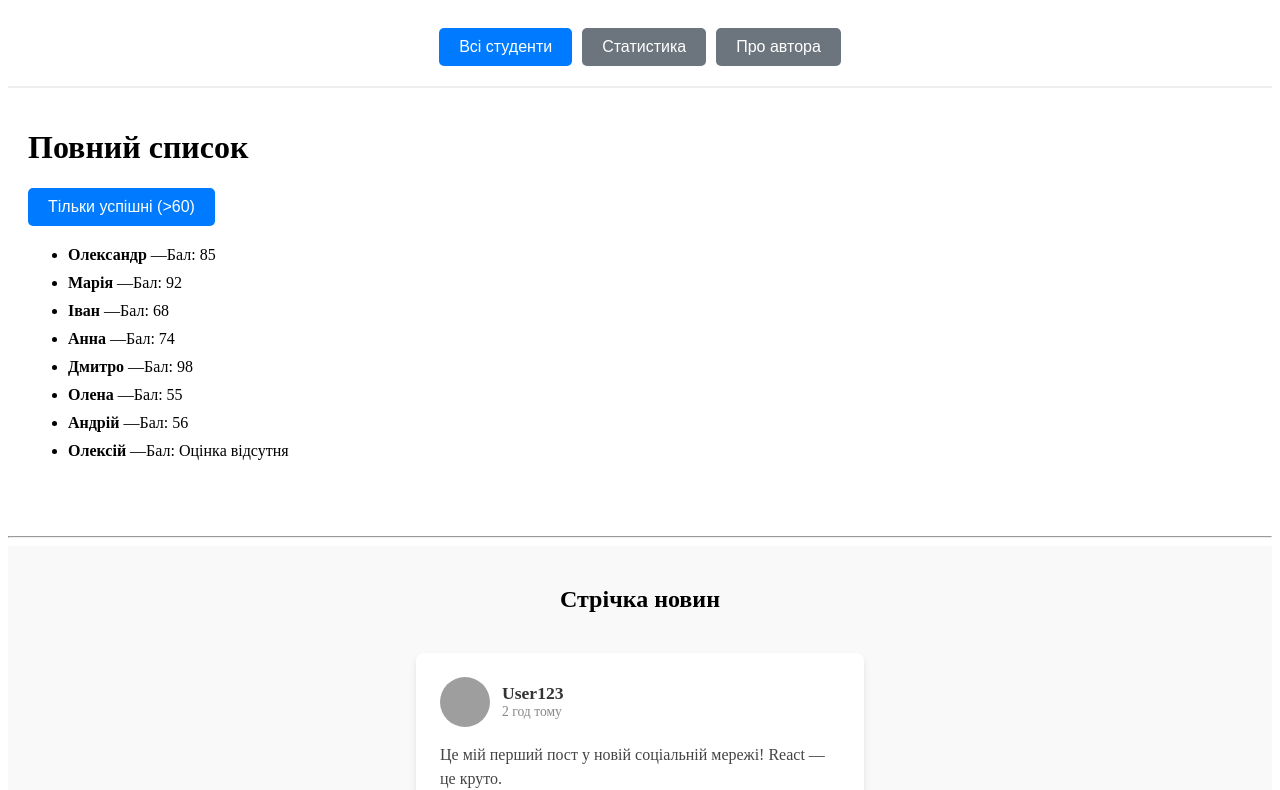
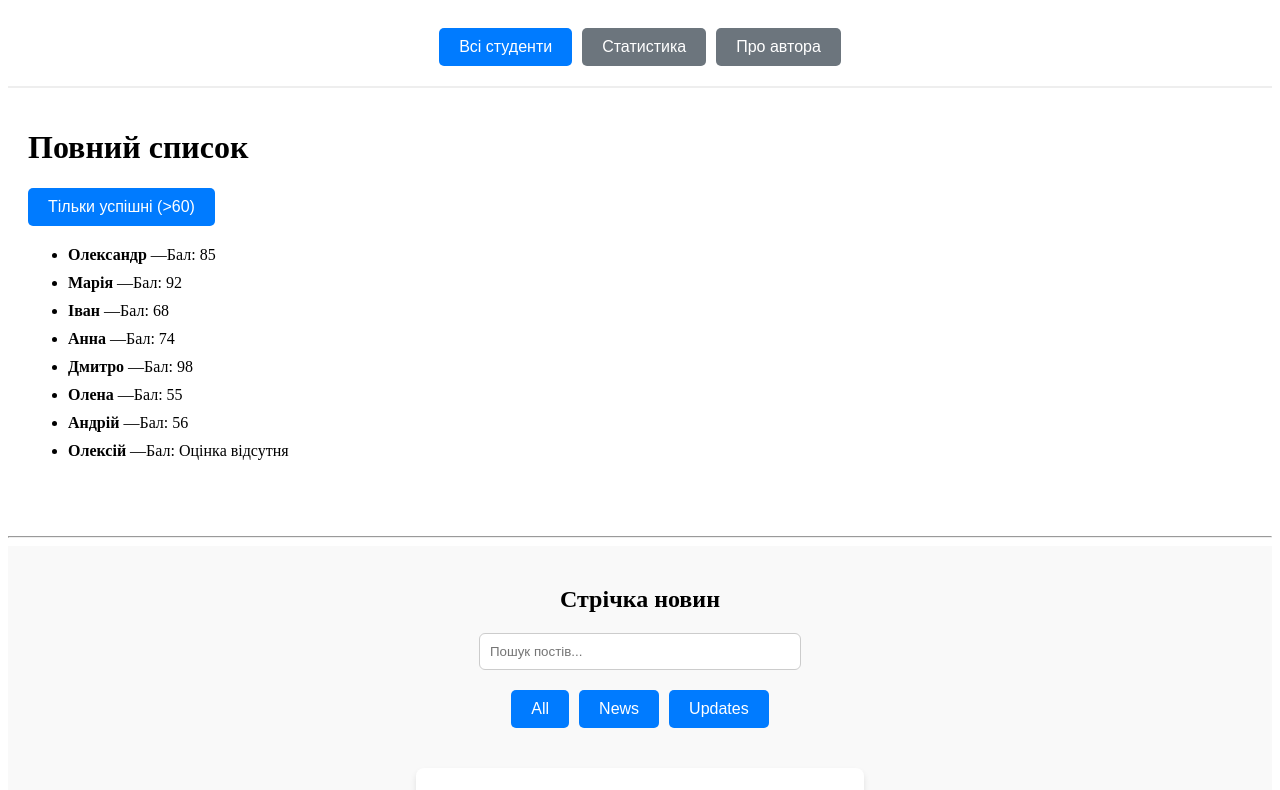
Before and after one commit to ZhytomyrskaAnna/my-react-project, a React (Vite) app: page / in a window 1280 px wide. Shown: the top 790 px of the page. Built offline with nearby package versions, Linux system fonts and the light colour scheme; grey boxes are pictures that could not be loaded.

Commit message:
Add search and category filtering for posts

```diff
--- a/src/App.jsx
+++ b/src/App.jsx
@@ -3,8 +3,9 @@ import Input from './components/atoms/Input/Input.jsx';
 import Card from './components/molecules/Card/Card.jsx';
 import Header from "./components/organisma/Header.jsx";
 import Post from './components/molecules/Post/Post.jsx';
+import SearchBar from "./components/molecules/SearchBar/SearchBar.jsx";
 import styles from './App.module.css';
-import { students, postsData } from './data';
+import { students, postsData, categories } from './data';
 import { useState } from 'react';
 
 function App() {
@@ -12,16 +13,30 @@ function App() {
   const [showHelp, setShowHelp] = useState(false);
   const [filterActive, setFilterActive] = useState(false);
   const [activeTab, setActiveTab] = useState('list');
+  const [searchTerm, setSearchTerm] = useState("");
+  const [activeCategory, setActiveCategory]=useState("All");
 
   const totalScore = students.reduce((acc, student) => acc + (student.score || 0), 0);
   const averageScore = students.length > 0 ? (totalScore / students.length).toFixed(1) : 0;;
 
-   const studentsToDisplay = filterActive
+  const studentsToDisplay = filterActive
     ? students.filter(s => s.score > 60)
     : students;
 
+  const filteredPosts = postsData.filter((post) =>{
+    const matchesSearch =
+      post.content.toLowerCase().includes(searchTerm.toLowerCase()) ||
+      post.author.toLowerCase().includes(searchTerm.toLowerCase());
+    const matchesCategory =
+      activeCategory === "All" || post.category === activeCategory;
+
+     return matchesSearch && matchesCategory;
+  })
+
   const handleLogin = () => {
     alert('Логіка входу буде реалізована пізніше');
+
+
   };
 
   return (
@@ -100,7 +115,7 @@ function App() {
         {activeTab === 'about' && (
           <Card>
             <h2>Про автора</h2>
-            <p>Цю лабораторну роботу виконав студент групи 101.</p>
+            <p>Цю лабораторну роботу виконала студентка групи КН-22 Житомирська Анна.</p>
             <p>Вивчення React: Списки, Ключі, Умовний рендеринг та Стан.</p>
           </Card>
         )}
@@ -111,11 +126,38 @@ function App() {
       {/* СТРІЧКА НОВИН */}
       <section style={{ padding: '20px', backgroundColor: '#f9f9f9' }}>
         <h2 style={{ textAlign: 'center' }}>Стрічка новин</h2>
-        <div style={{ maxWidth: '600px', margin: '0 auto', display: 'flex', flexDirection: 'column', gap: '20px' }}>
-          {postsData.map((post) => (
-            <Post key={post.id} {...post} />
+
+        <SearchBar
+          searchTerm={searchTerm}
+          onSearchChange={setSearchTerm}
+        />
+
+        <div style={{ display: "flex", gap: "10px", justifyContent: "center", margin: "20px 0" }}>
+          {categories.map((cat) => (
+          <Button
+            key={cat}
+            onClick={() => setActiveCategory(cat)}
+            className={activeCategory === cat ? styles.active : ""}
+          >
+            {cat}
+          </Button>
           ))}
         </div>
+
+        <div style={{ maxWidth: '600px', margin: '0 auto', display: 'flex', flexDirection: 'column', gap: '20px' }}>
+
+          {filteredPosts.length > 0 ? (
+            filteredPosts.map((post) => (
+              <Post key={post.id} {...post} />
+            ))
+          ) : (
+            <p style={{ textAlign: "center", color: "gray" }}>
+              Нічого не знайдено за вашим запитом
+            </p>
+          )}
+
+        </div>
+
       </section>
 
       {/* ФОРМА ВХОДУ */}
--- /dev/null
+++ b/src/components/molecules/SearchBar/SearchBar.jsx
@@ -0,0 +1,17 @@
+import styles from "./SearchBar.module.css";
+
+const SearchBar = ({ searchTerm, onSearchChange }) => {
+  return (
+    <div className={styles.searchWrapper}>
+      <input
+        type="text"
+        placeholder="Пошук постів..."
+        value={searchTerm}
+        onChange={(e) => onSearchChange(e.target.value)}
+        className={styles.searchInput}
+      />
+    </div>
+  );
+};
+
+export default SearchBar;
--- /dev/null
+++ b/src/components/molecules/SearchBar/SearchBar.module.css
@@ -0,0 +1,12 @@
+.searchWrapper {
+    margin: 20px auto;
+    display: flex;
+    justify-content: center;
+  }
+
+  .searchInput {
+    padding: 10px;
+    width: 300px;
+    border-radius: 6px;
+    border: 1px solid #ccc;
+  }
--- a/src/data.js
+++ b/src/data.js
@@ -1,3 +1,5 @@
+export const categories = ["All", "News", "Updates"];
+
 export const postsData = [
   {
     id: 1,
@@ -5,7 +7,8 @@ export const postsData = [
     avatar: "https://placehold.co",
     content: "Це мій перший пост у новій соціальній мережі! React — це круто.",
     date: "2 год тому",
-    likes: 5
+    likes: 5,
+    category: "Updates"
   },
   {
     id: 2,
@@ -13,7 +16,8 @@ export const postsData = [
     avatar: "https://placehold.co",
     content: "Сьогодні ми вивчаємо Lists & Keys. Не забувайте про унікальні ключі! Це критично для продуктивності.",
     date: "4 год тому",
-    likes: 12
+    likes: 12,
+    category: "News"
   },
   {
     id: 3,
@@ -21,7 +25,8 @@ export const postsData = [
     avatar: "https://placehold.co",
     content: "Лабораторна робота №2 виконується успішно. Залишилося налаштувати GitHub Pages!",
     date: "1 день тому",
-    likes: 2
+    likes: 2,
+    category: "Updates"
   },
   {
     id: 4,
@@ -29,15 +34,17 @@ export const postsData = [
     avatar: "https://placehold.co",
     content: "Вийшло оновлення Vite 6.0! Швидкість збірки стала ще вищою. Хто вже пробував?",
     date: "3 год тому",
-    likes: 45
+    likes: 45,
+    category: "News"
   },
   {
     id: 5,
     author: "CoffeeCode",
     avatar: "https://placehold.co",
-    content: "Перетворив каву на код... знову. Багів стало менше, але спати хочеться більше. ",
+    content: "Перетворив каву на код... знову. Багів стало менше, але спати хочеться більше.",
     date: "5 год тому",
-    likes: 89
+    likes: 89,
+    category: "Updates"
   },
   {
     id: 6,
@@ -45,7 +52,8 @@ export const postsData = [
     avatar: "https://placehold.co",
     content: "Метод .reduce() — це справжня магія. Один рядок коду замінює десятки рядків циклів!",
     date: "10 год тому",
-    likes: 33
+    likes: 33,
+    category: "News"
   },
   {
     id: 7,
@@ -53,7 +61,8 @@ export const postsData = [
     avatar: "https://placehold.co",
     content: "Мій перший Merge Request щойно прийняли! Відчуття просто неймовірні.",
     date: "2 дні тому",
-    likes: 156
+    likes: 156,
+    category: "Updates"
   }
 ];
 
```
